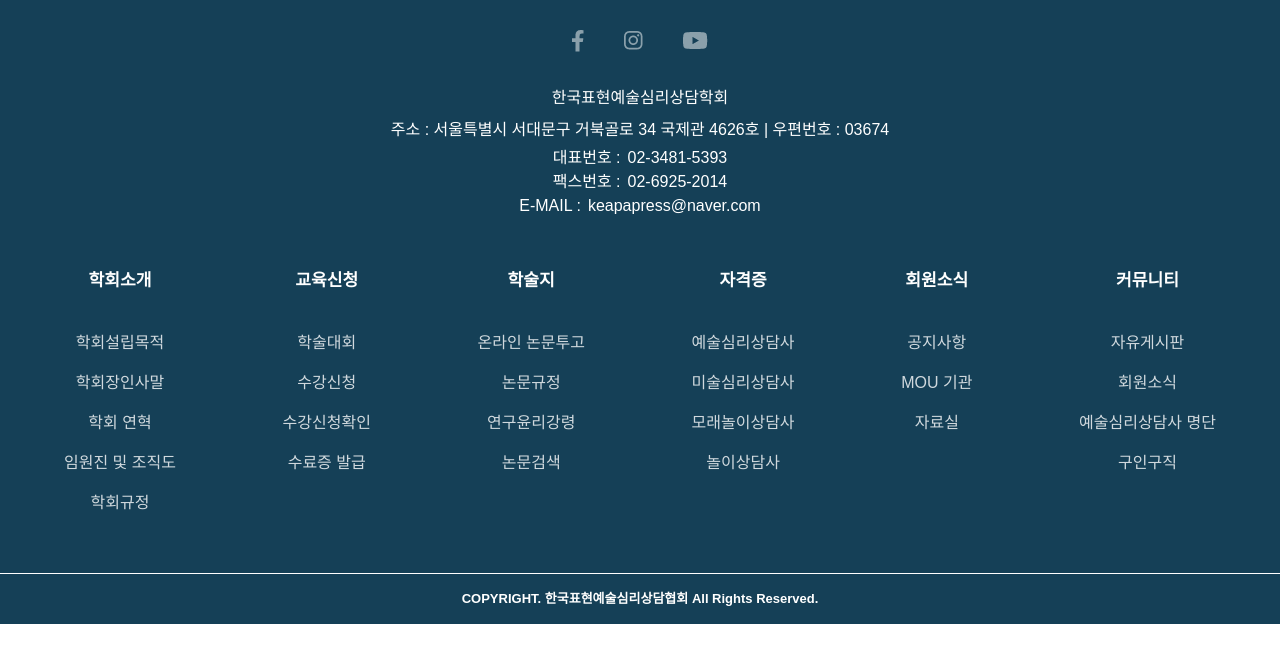
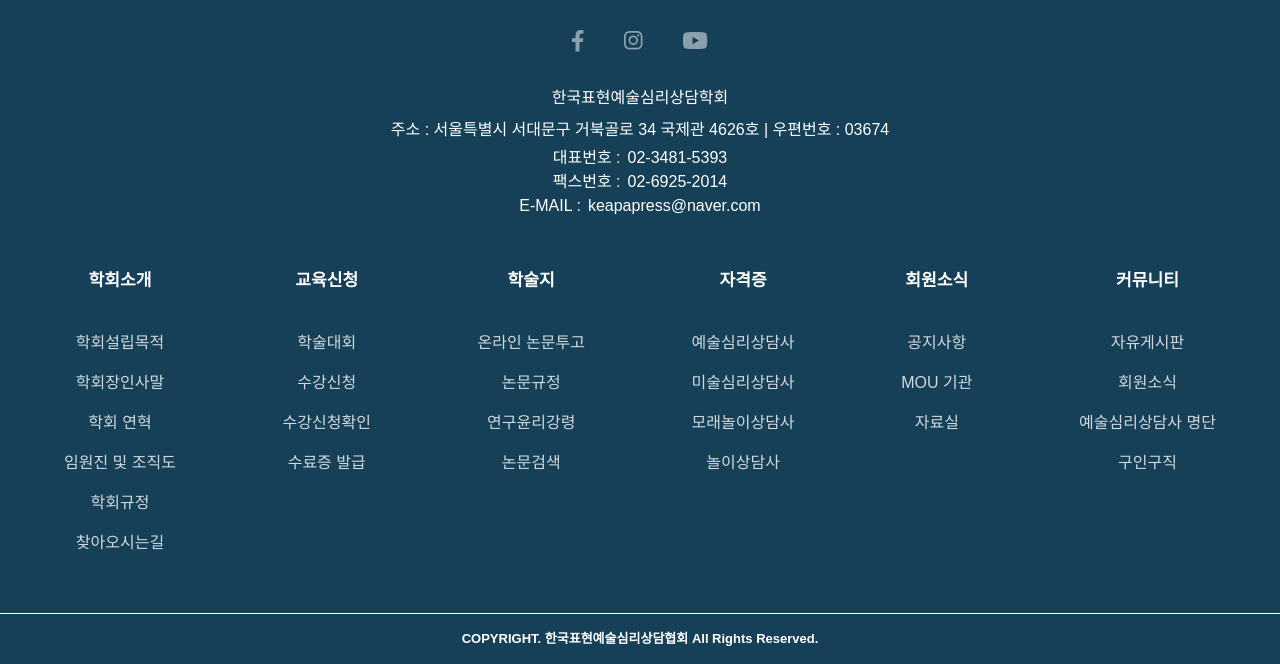
Before and after one commit to flysky31/keapa, a plain HTML site: page sub/member.html in a window 1280 px wide. Shown: the part 1626-2290 px from the top of the page. Before the commit the page ends 2250 px from the top, so only its background shows below. Drawn offline with nearby package versions, Linux system fonts and the light colour scheme; a web font is replaced by a local one.

Commit message:
Update member.html

```diff
--- a/sub/member.html
+++ b/sub/member.html
@@ -45,6 +45,9 @@
                                             </li>
                                             <li>
                                                 <a href="../sub/encyclical.html">학회규정 <i></i></a>
+                                            </li>
+                                            <li>
+                                                <a href="sub/location.html">찾아오시는길 <i></i></a>
                                             </li>
                                         </ul>
                                     </li>
@@ -191,6 +194,9 @@
                                 </li>
                                 <li>
                                     <a href="../sub/encyclical.html">학회규정 </a>
+                                </li>
+                                <li>
+                                    <a href="sub/location.html">찾아오시는길 <i></i></a>
                                 </li>
                             </ul>
                         </li>
@@ -679,6 +685,7 @@
                                         <li><a href="../sub/history.html">학회 연혁</a></li>
                                         <li><a href="../sub/organization.html">임원진 및 조직도</a></li>
                                         <li><a href="../sub/encyclical.html">학회규정</a></li>
+                                        <li><a href="../sub/location.html">찾아오시는길</a></li>
                                     </ol>
                                 </li>
                                 <li>
```
